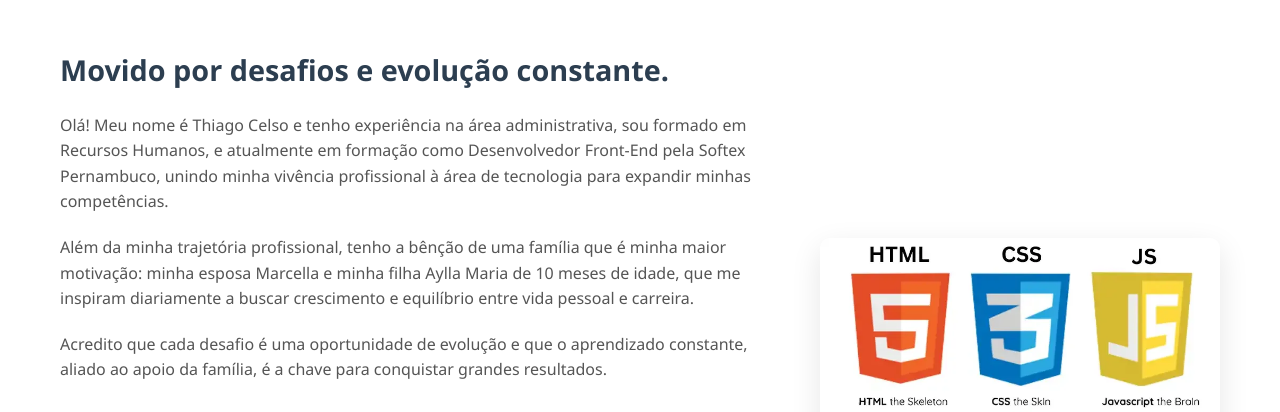
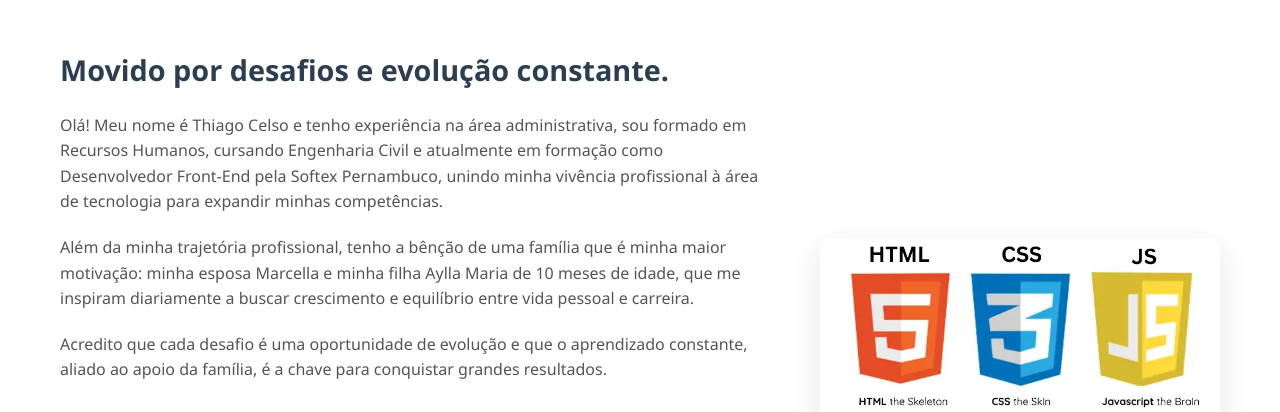
Before and after one commit to Thiagocelso03/Meu-portf-lio, a plain HTML site: page index.html in a window 1280 px wide. Shown: the part 764-1176 px from the top of the page. Drawn offline with Linux system fonts and the light colour scheme.

Commit message:
Update index.html

```diff
--- a/index.html
+++ b/index.html
@@ -57,10 +57,9 @@
             <div class="sobre-content">
                 <div class="sobre-texto">
                     <h3>Movido por desafios e evolução constante.</h3>
-                    <p>Olá! Meu nome é Thiago Celso e tenho experiência na área administrativa, sou formado em Recursos Humanos,
-                     e atualmente em formação como Desenvolvedor Front-End pela Softex Pernambuco, unindo minha vivência profissional à área de tecnologia para expandir minhas competências.</p>
-                    <p>Além da minha trajetória profissional, tenho a bênção de uma família que é minha maior motivação: minha esposa Marcella e minha filha Aylla Maria de 10 meses de idade, que me inspiram diariamente a buscar crescimento e equilíbrio entre vida pessoal e carreira.</p>
-                    <p>Acredito que cada desafio é uma oportunidade de evolução e que o aprendizado constante, aliado ao apoio da família, é a chave para conquistar grandes resultados.</p>
+                    <p>Olá! Meu nome é Thiago Celso e tenho experiência na área administrativa, sou formado em Recursos Humanos, cursando Engenharia Civil e atualmente em formação como Desenvolvedor Front-End pela Softex Pernambuco, unindo minha vivência profissional à área de tecnologia para expandir minhas competências.</p>
+<p>Além da minha trajetória profissional, tenho a bênção de uma família que é minha maior motivação: minha esposa Marcella e minha filha Aylla Maria de 10 meses de idade, que me inspiram diariamente a buscar crescimento e equilíbrio entre vida pessoal e carreira.</p>
+<p>Acredito que cada desafio é uma oportunidade de evolução e que o aprendizado constante, aliado ao apoio da família, é a chave para conquistar grandes resultados.</p>
                     <br>
                     <br>
                     <div class="habilidades">
```
